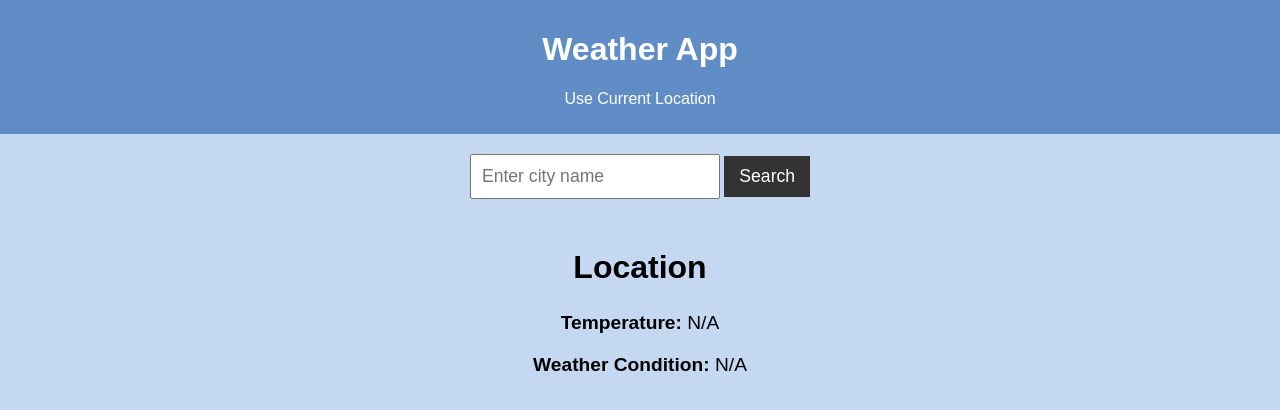
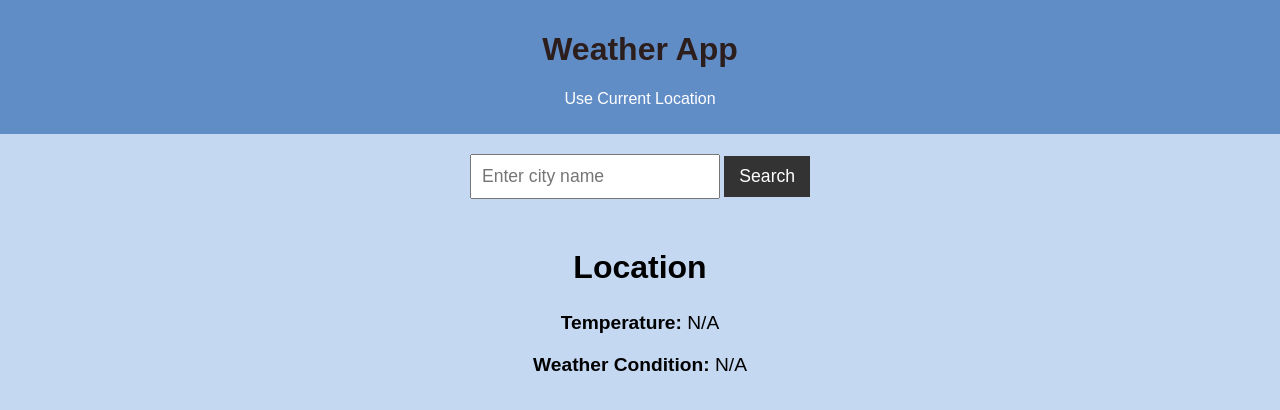
Before and after one commit to Samelo01/Final-API-Project, a plain HTML site: page index.html in a window 1280 px wide. Drawn offline with Linux system fonts and the light colour scheme.

Commit message:
modified css

```diff
--- a/styles.css
+++ b/styles.css
@@ -8,7 +8,7 @@ body {
   header {
     background-color: #333;
     background-color: #618dc7;
-    color: rgb(255, 255, 255);
+    color: rgb(45, 30, 30);
     padding: 10px 0;
     text-align: center;
   }
```
